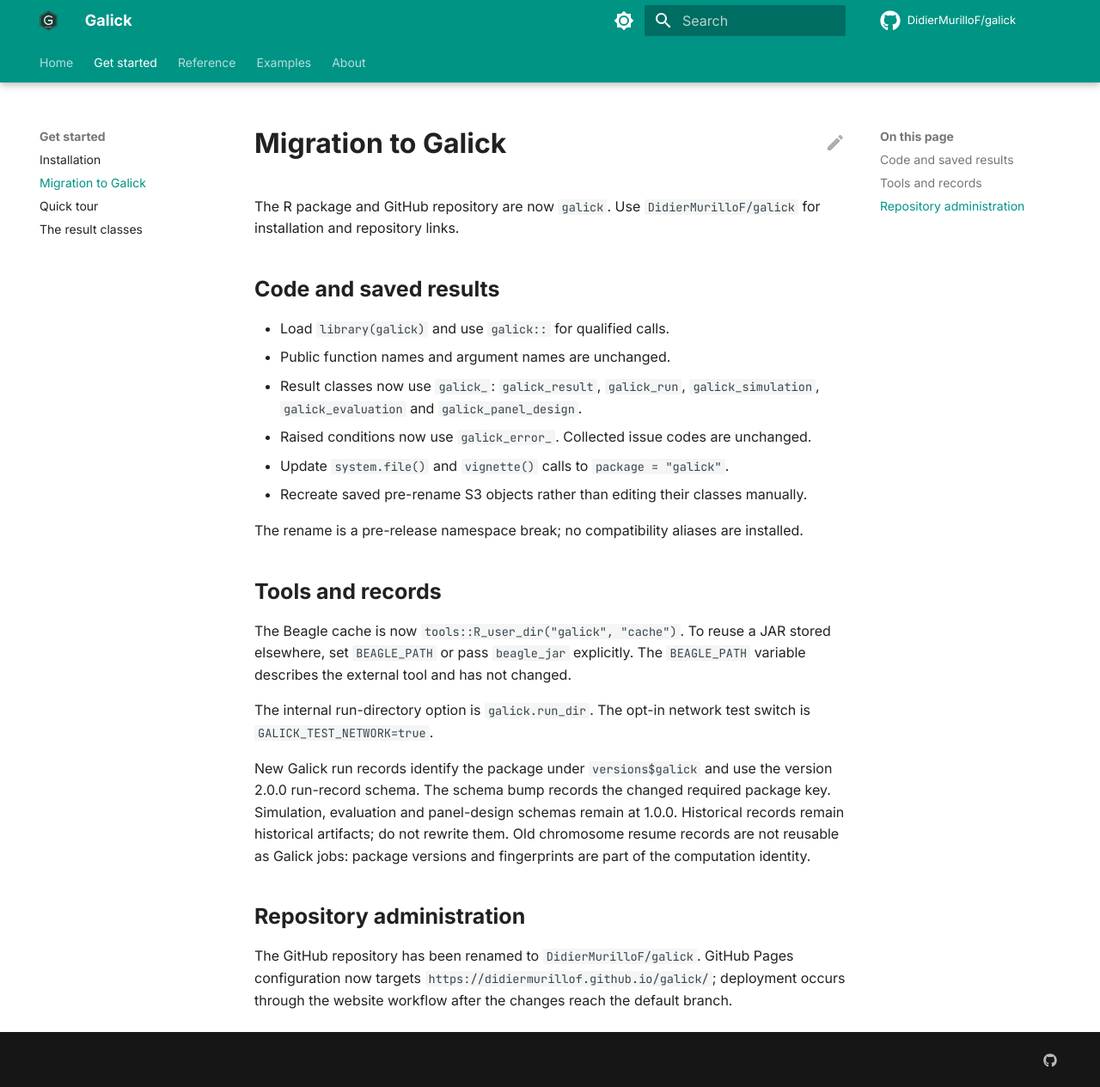
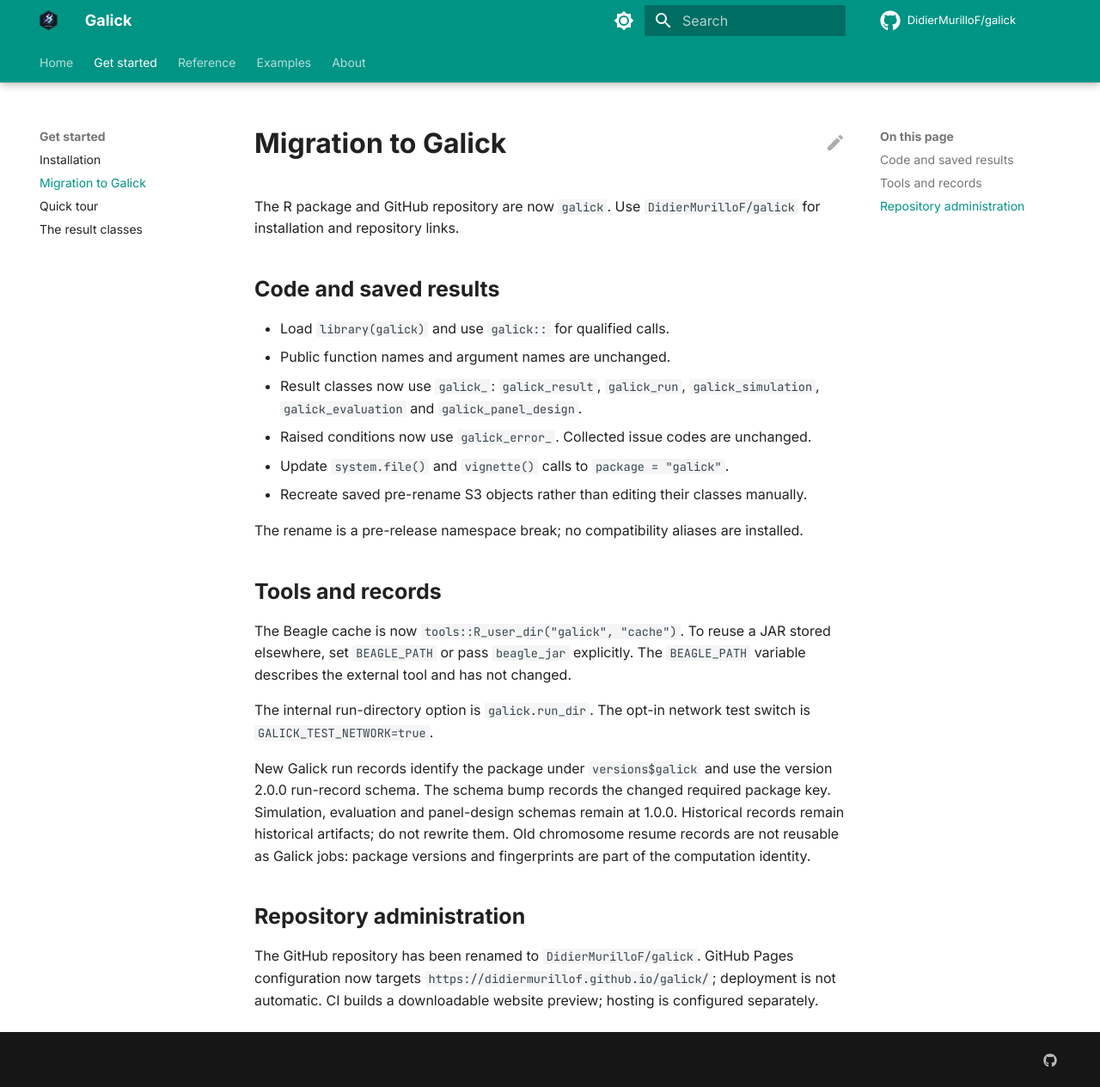
Before and after one commit to NDSU-AGDA/galick, an MkDocs documentation site: the page built from docs/getting-started/migration.md, in a window 1280 px wide and 1265 px high. Shown: the whole window at 86% size. Built offline with MkDocs 1.6.1 and Material for MkDocs 9.7.7, drawn with Linux system fonts in a browser that asks for light colours; comment, search, counter and statistics services are not loaded.

```diff
--- a/docs/getting-started/migration.md
+++ b/docs/getting-started/migration.md
@@ -35,4 +35,4 @@ package versions and fingerprints are part of the computation identity.
 
 The GitHub repository has been renamed to `DidierMurilloF/galick`. GitHub Pages
 configuration now targets `https://didiermurillof.github.io/galick/`; deployment
-occurs through the website workflow after the changes reach the default branch.
+is not automatic. CI builds a downloadable website preview; hosting is configured separately.
```
Also changed, not shown: README.md (+0 -1 lines), docs/assets/logo.svg, man/figures/logo.svg, 5 other files.
